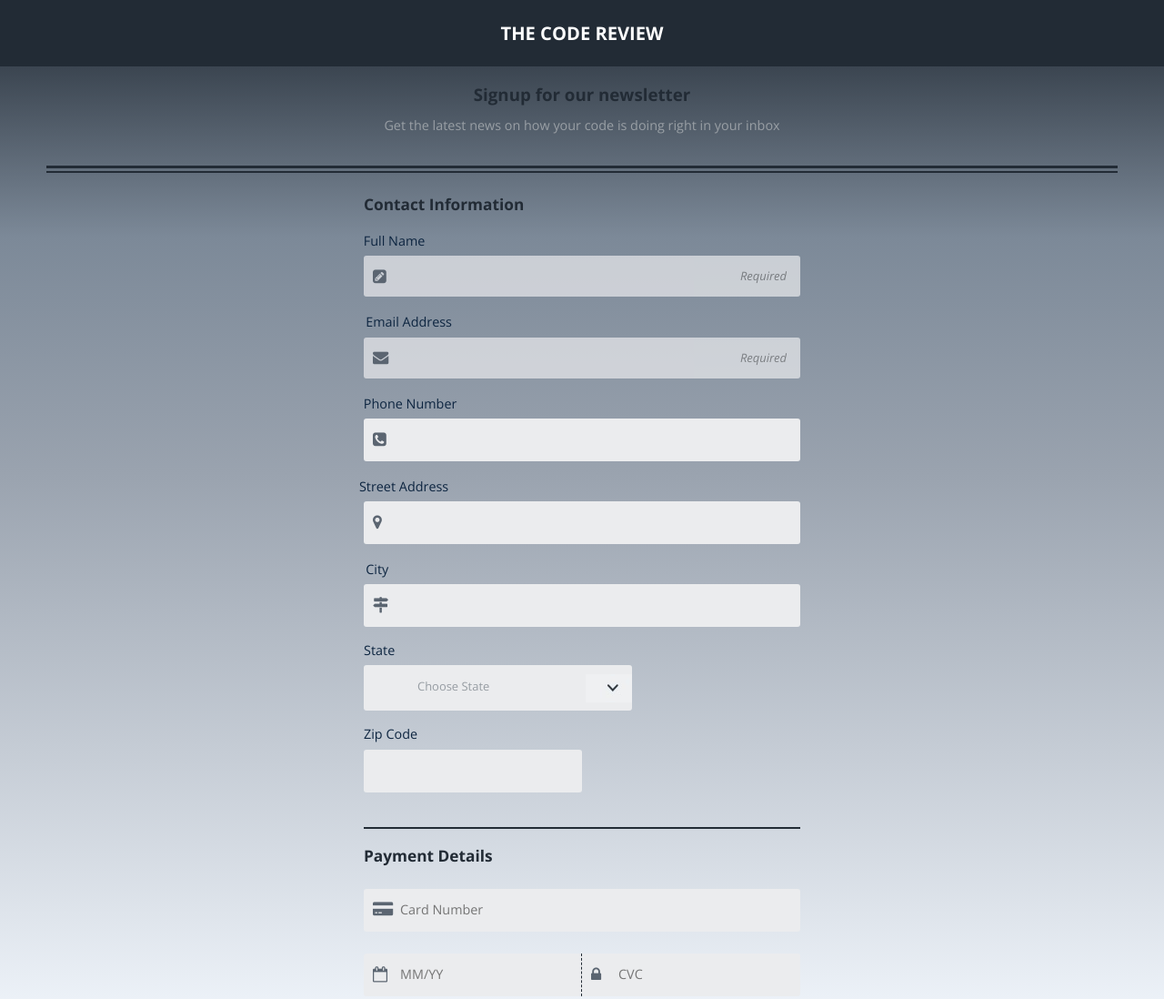
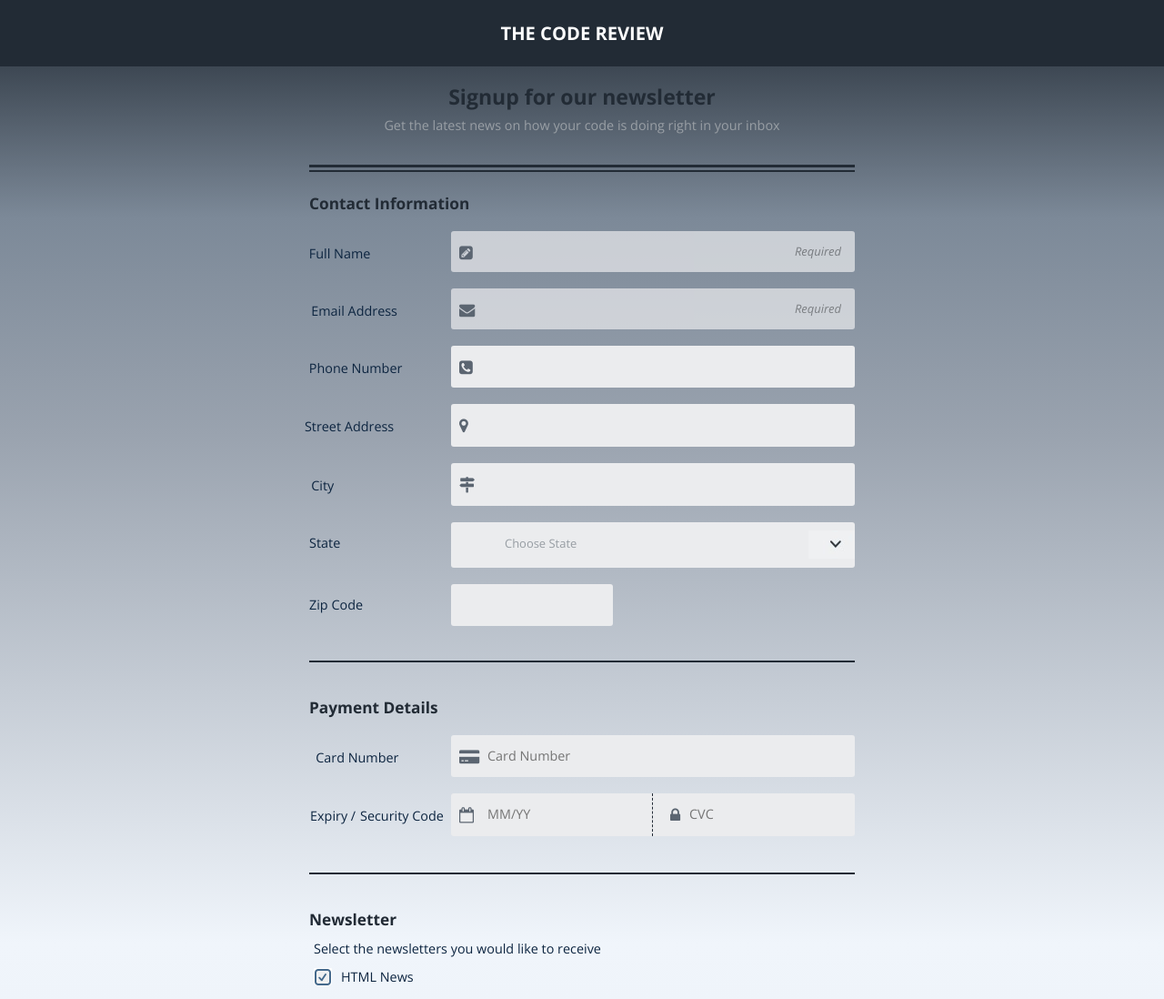
Before and after one commit to brendanlayton/Online-Registration-Form, a plain HTML site: page index.html in a window 1280 px wide. Shown: the top 1098 px of the page at 91% size. Drawn offline with nearby package versions, Linux system fonts and the light colour scheme.

Commit message:
Desktop styles

```diff
--- a/css/main.css
+++ b/css/main.css
@@ -20,9 +20,13 @@ body {
 	margin: 0 auto;
 }
 
+.contact,
+.payment-container {
+	margin-bottom: 40px;
+}
+
 .news-container {
 	padding-left: 5px;
-	padding-top: 20px;
 }
 
 .news-container legend {
@@ -89,7 +93,7 @@ legend {
 
 .contact legend,
 .payment-container legend {
-	margin: 20px 0;
+	margin-bottom: 20px;
 }
 
 .payment-container {
@@ -134,17 +138,21 @@ select {
 }
 
 input:focus,
-textarea:focus {
-	border: solid 2px #222B35;
+textarea:focus,
+.input-half-left input[type="text"]:focus,
+.input-half-right input[type="text"]:focus {
+/*	border: solid 2px rgb(65, 175, 166);*/
 	padding-left: 40px;
-	background-color: #956000;
+	background-color: rgba(65, 175, 166, 0.1);
+	color: #424242;
 }
 
 .icon-placement {
 	position: relative;
 }
 
-.label-icon > .fa {
+.label-icon > .fa,
+.payment-icon > .fa {
 	color: #5B6571;
 	position: relative;
 	top: 40px;
@@ -153,7 +161,8 @@ textarea:focus {
 	font-size: 1.2em;
 }
 
-label[class="label-icon"] {
+label[class="label-icon"],
+label[class="payment-icon"] {
 	margin-left: -15px;
 }
 
@@ -177,17 +186,21 @@ label[class="label-icon"] {
 	margin-bottom: 0;
 }
 
-.input-half-left input[type="text"]:focus,
-.input-half-right input[type="text"]:focus {
-	border: solid 2px #222B35;
-}
-
 .input-half-right input[type="text"]:focus {
 	margin-left: -4px;
 }
 
+label[for="expiry-date"],
+label[for="cvc"] {
+	display: inline-block;
+}
+
+label[for="cvc"] {
+	margin-left: 96px;
+}
+
 .payment-container label {
-	margin-top: -20px;
+	margin-top: 5px;
 }
 
 fieldset {
@@ -233,7 +246,7 @@ button {
 	height: 50px;
   margin: 0 0 18px;
 	border-radius: 3px;
-	width: 295px;
+	width: 100%;
 	overflow: hidden;
 }
 
@@ -243,7 +256,7 @@ select[id="state"] {
 	margin-top: -20px;
 	font-weight: 300;
 	background: transparent;
-	width: 300px;
+	width: 110%;
 }
 
 
@@ -343,6 +356,13 @@ input:focus:-moz-placeholder{
     max-width: 480px;
   }
 
+	.intro {
+		width: 68%;
+	}
+
+	.payment-icon + .cvc > .fa {
+    left: 114px;
+	}
 }
 
 @media screen and (min-width: 769px) {
@@ -351,4 +371,60 @@ input:focus:-moz-placeholder{
 	input[type="checkbox"] + label span {
 		cursor: pointer;
 	}
+
+	.main-container,
+	form,
+	.intro {
+    max-width: 600px;
+		width: 100%;
+  }
+
+	.intro > h2 {
+    font-size: 1.6em;
+		margin-bottom: 10px;
+	}
+
+	.form-left {
+		width: 25%;
+		float: left;
+		margin-right: 1%;
+	}
+
+	.form-right {
+		width: 74%;
+		float: left;
+	}
+
+	label,
+	.payment-container label {
+		margin-top: 15px;
+	}
+
+	label[for^="type"],
+	label[for^="format"] {
+		margin-top: 0;
+	}
+
+	.label-icon > .fa,
+	.payment-icon .fa {
+    top: 0;
+		left: 180px;
+	}
+
+	.payment-icon + .cvc > .fa {
+    left: 352px;
+	}
+
+	label[for="cvc"] {
+    margin-left: -10px;
+	}
+
+	label[for="expiry-date"]:after {
+    content: " /";
+	}
+
+	input[id="zip"] {
+    width: 40%;
+	}
+
 }
--- a/index.html
+++ b/index.html
@@ -24,31 +24,54 @@
 						<legend>Contact Information</legend>
 
 						<div class="icon-placement">
+							<div class="form-left">
 								<label for="name" class="label-icon"><i class="fa fa-pencil-square"></i>Full Name</label>
+							</div>
+							<div class="form-right">
 								<input type="text" id="name" name="user_name" placeholder="Required">
+							</div>
 						</div>
 
 						<div class="icon-placement">
+							<div class="form-left">
 								<label for="mail" class="label-icon"><i class="fa fa-envelope"></i>Email Address</label>
+							</div>
+							<div class="form-right">
 								<input type="email" id="mail" name="user_email" placeholder="Required"> <!--HTML5 Input Type-->
+							</div>
 						</div>
 
 						<div class="icon-placement">
+							<div class="form-left">
 								<label for="phone" class="label-icon"><i class="fa fa-phone-square"></i>Phone Number</label>
+							</div>
+							<div class="form-right">
 								<input type="tel" id="phone" name="user_phone"> <!--HTML5 Input Type-->
+							</div>
 						</div>
 
 						<div class="icon-placement">
+							<div class="form-left">
 								<label for="address" class="label-icon"><i class="fa fa-map-marker"></i>Street Address</label>
+							</div>
+							<div class="form-right">
 								<input type="text" id="address" name="user_address">
+							</div>
 						</div>
 
 						<div class="icon-placement">
+							<div class="form-left">
 								<label for="city" class="label-icon"><i class="fa fa-map-signs icon"></i>City</label>
+							</div>
+							<div class="form-right">
 								<input type="text" id="city" name="user_city">
 							</div>
+						</div>
 
+						<div class="form-left">
 							<label for="state">State</label>
+						</div>
+						<div class="form-right">
 							<div class="styled-select">
 							<select id="state" name="user_state">
 								<option value="choose">Choose State</option>
@@ -105,9 +128,14 @@
 								<option value="WY">Wyoming</option>
 							</select>
 							</div>
+						</div>
 
+						<div class="form-left">
 							<label for="zip">Zip Code</label>
+						</div>
+						<div class="form-right">
 							<input type="number" id="zip" name="user_zip">
+						</div>
 
 					</fieldset>
 					<!--/ Contact Information-->
@@ -116,19 +144,24 @@
 						<fieldset>
 							<legend>Payment Details</legend>
 									<div class="icon-placement">
-									<label for="card-number" class="label-icon"><i class="fa fa-credit-card-alt"></i></label>
+										<div class="form-left">
+											<label for="card-number" class="payment-icon"><i class="fa fa-credit-card-alt"></i>Card Number</label>
+											</div>
+										<div class="form-right">
 											<input type="number" placeholder="Card Number" id="card-number" name="card-number">
 										</div>
+										<div class="icon-placement">
+											<div class="form-left">
+												<label for="expiry-date" class="payment-icon"><i class="fa fa-calendar-o"></i>Expiry</label>
+												<label for="cvc" class="payment-icon cvc"><i class="fa fa-lock"></i>Security Code</label>
+											</div>
+											<div class="form-right">
 												<div class="input-half-left">
-									<div class="icon-placement">
-										<label for="expiry-date" class="label-icon"><i class="fa fa-calendar-o"></i></label>
 													<input type="text" placeholder="MM/YY" name="expiry-date" id="expiry-date" class="">
 												</div>
+												<div class="input-half-right">
+													<input type="text" placeholder="CVC" name="cvc" id="cvc" class="cvc">
 												</div>
-								<div class="input-half-right">
-									<div class="icon-placement">
-										<label for="cvc" class="label-icon"><i class="fa fa-lock"></i></label>
-										<input type="text" placeholder="CVC" name="cvc" id="cvc" class="">
 											</div>
 										</div>
 						</fieldset>
```
Lines whose indentation alone changed are shown as unchanged.
